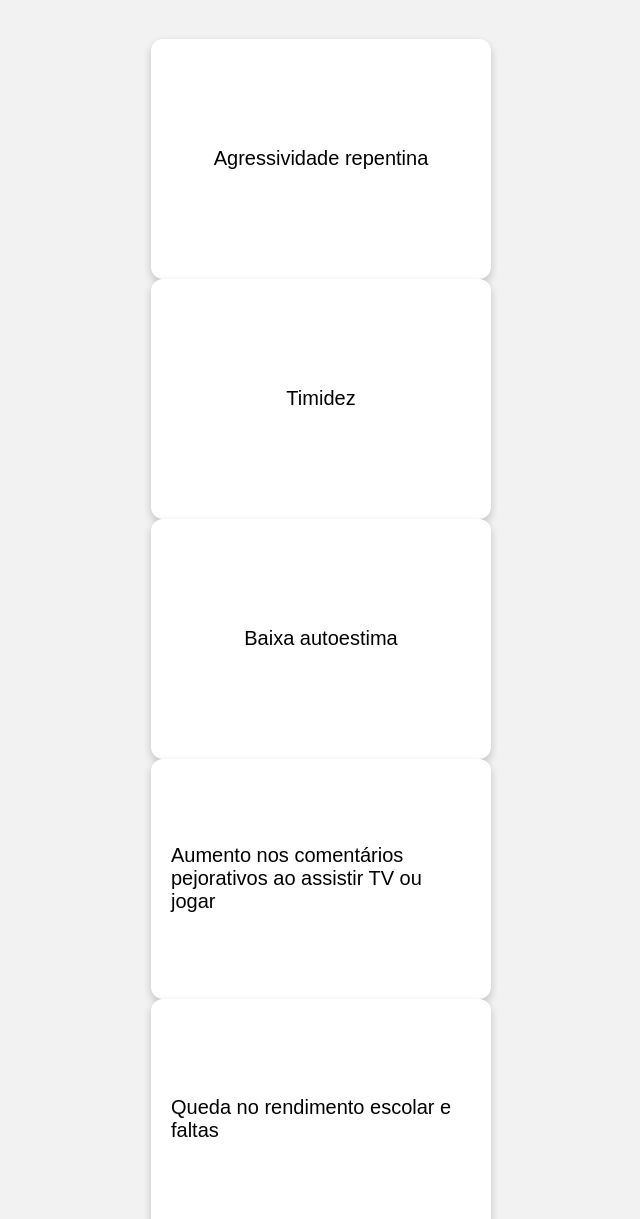
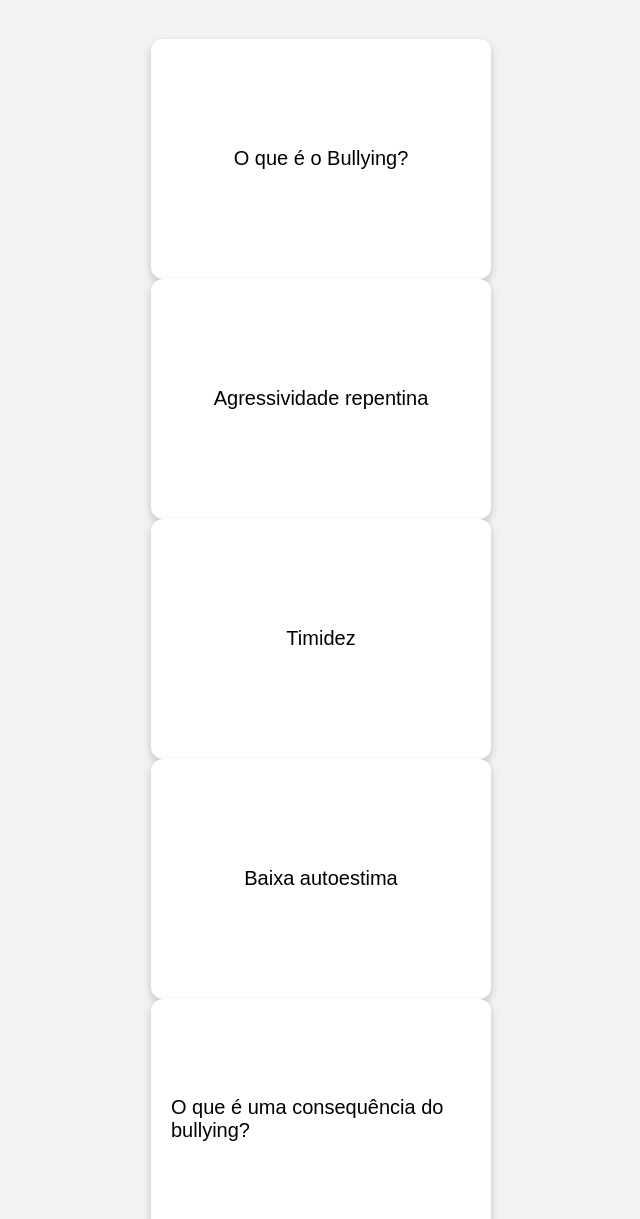
Before and after one commit to mariaclaraduarte/Flashcards, a plain HTML site: page index.html in a window 1280 px wide. Shown: the part 81-1300 px from the top of the page, without its empty margins (339-979 px from the left). Drawn offline with Linux system fonts and the light colour scheme.

Commit message:
Update title and add flashcard content

```diff
--- a/index.html
+++ b/index.html
@@ -3,37 +3,50 @@
 <head>
     <meta charset="UTF-8">
     <meta name="viewport" content="width=device-width, initial-scale=1.0">
-    <title>O que procurar?</title>
+    <title>Flashcards</title>
     <link rel="stylesheet" href="style.css">
 </head>
 <body>
 
 <h1>Flashcards</h1>
 
+<!-- Card 1 -->
+<div class="flashcard" onclick="this.classList.toggle('flip')">
+    <div class="front">O que é o Bullying?</div>
+    <div class="back">Intimidação física ou psicológica continuada sobre uma pessoa considerada vulnerável.</div>
+</div>
+
+<!-- Card 2 -->
 <div class="flashcard" onclick="this.classList.toggle('flip')">
     <div class="front">Agressividade repentina</div>
     <div class="back">Sim!</div>
-
 </div>
 
+<!-- Card 3 -->
 <div class="flashcard" onclick="this.classList.toggle('flip')">
     <div class="front">Timidez</div>
     <div class="back">Não!</div>
-
 </div>
 
+<!-- Card 4 -->
 <div class="flashcard" onclick="this.classList.toggle('flip')">
     <div class="front">Baixa autoestima</div>
     <div class="back">Não!</div>
-
 </div>
 
+<!-- Card 5 -->
+<div class="flashcard" onclick="this.classList.toggle('flip')">
+    <div class="front">O que é uma consequência do bullying?</div>
+    <div class="back">O isolamento social.</div>
+</div>
+
+<!-- Card 6 -->
 <div class="flashcard" onclick="this.classList.toggle('flip')">
     <div class="front">Aumento nos comentários pejorativos ao assistir TV ou jogar</div>
     <div class="back">Sim!</div>
-
 </div>
 
+<!-- Card 7 -->
 <div class="flashcard" onclick="this.classList.toggle('flip')">
     <div class="front">Queda no rendimento escolar e faltas</div>
     <div class="back">Sim!</div>
```
Lines whose indentation alone changed are shown as unchanged.
